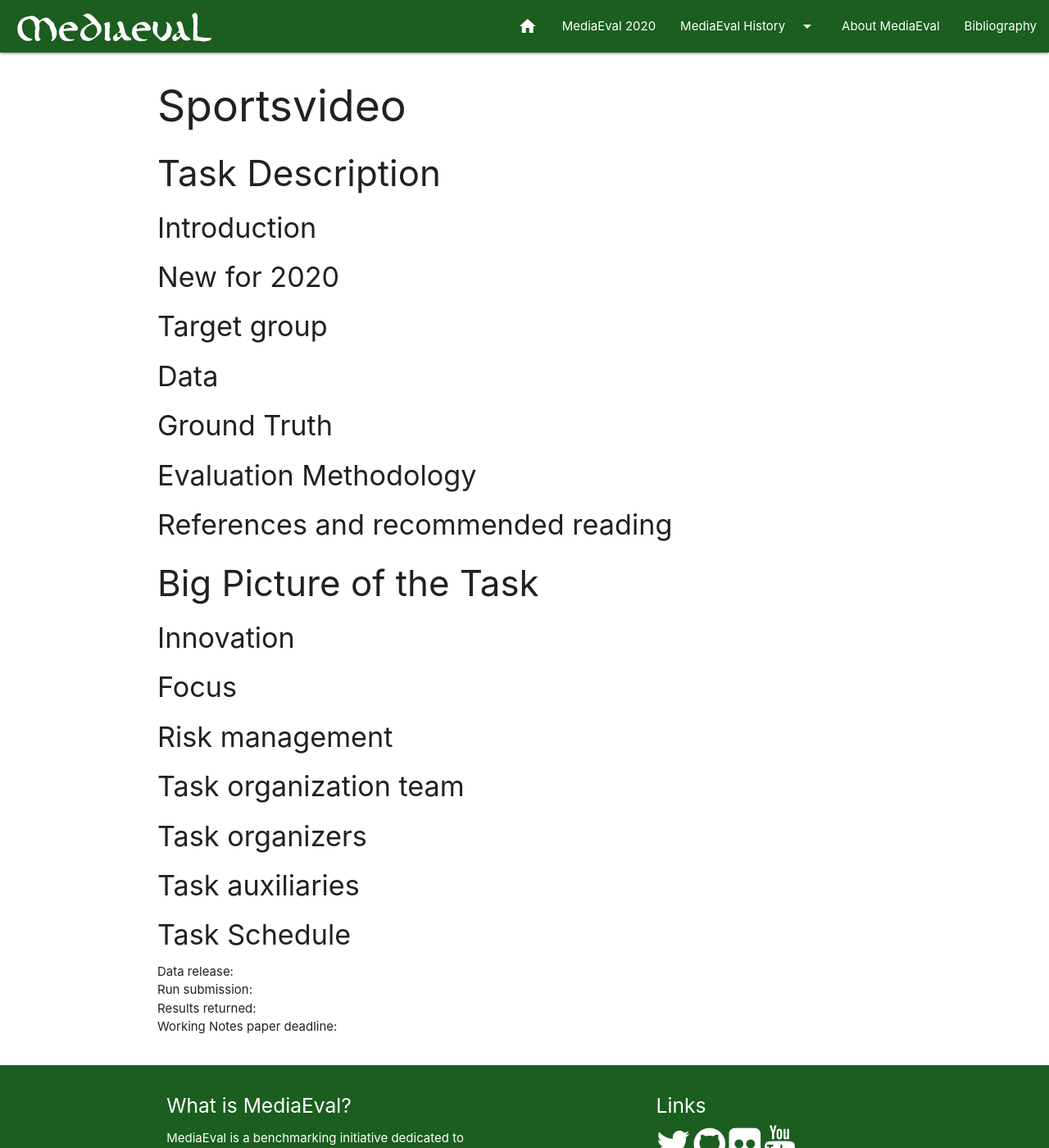
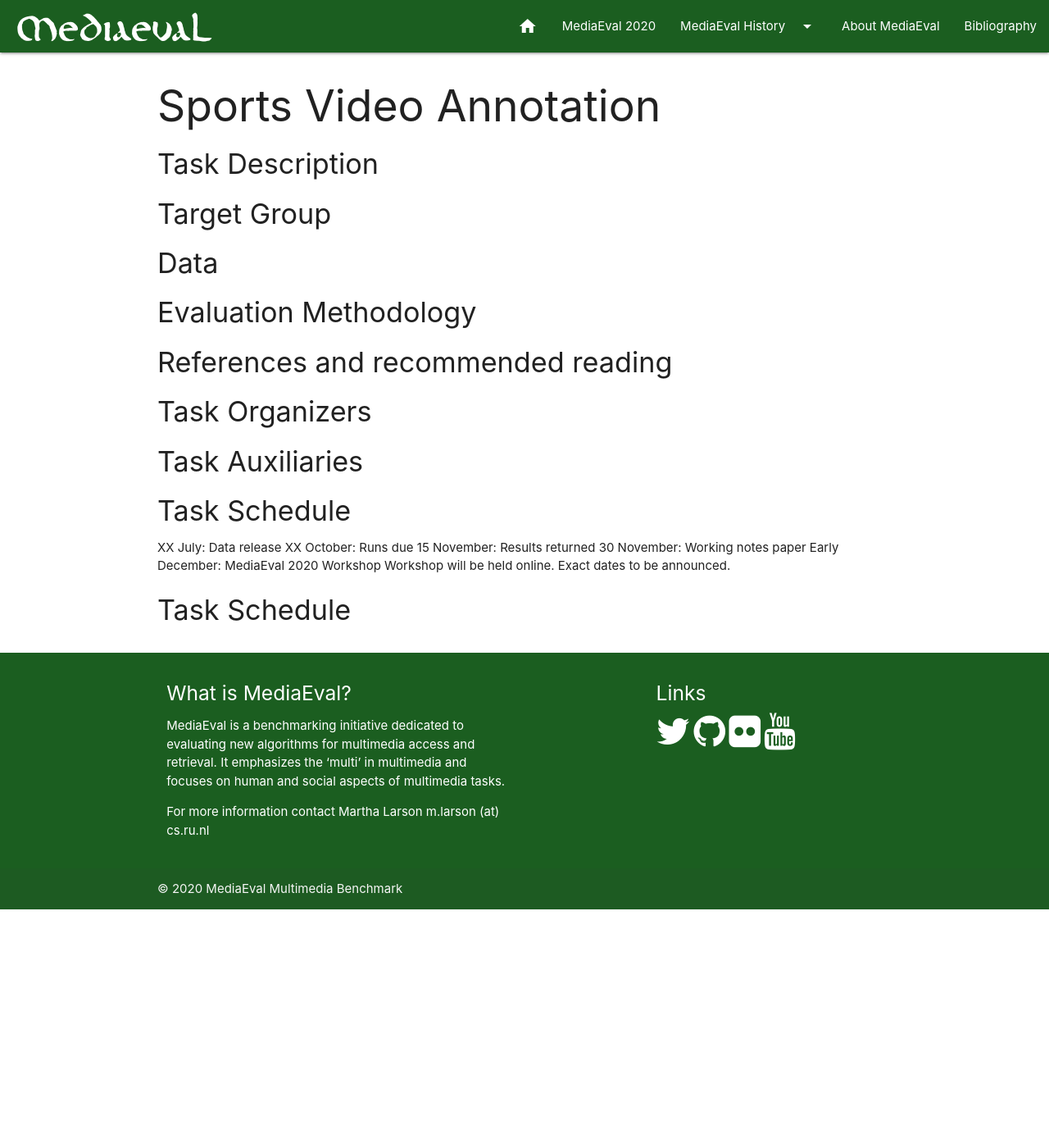
Before and after one commit to multimediaeval/multimediaeval.github.io, a Jekyll site: the page built from _editions/2020/tasks/sportsvideo.md, in a window 1280 px wide and 1400 px high. Shown: the whole window at 82% size. Built offline with Jekyll 4.4.1, drawn with Linux system fonts in a browser that asks for light colours.

Commit message:
Update sportsvideo.md
Added the blurb and changed the template.

```diff
--- a/_editions/2020/tasks/sportsvideo.md
+++ b/_editions/2020/tasks/sportsvideo.md
@@ -5,58 +5,45 @@
 hide: true
 
 # required info
-title:
-subtitle:
-blurb:
+title: Sports Video Annotation
+subtitle: Detection of Strokes in Table Tennis
+blurb: Participants are provided with a set of videos of table tennis games and are required to build a classification system that automatically labels video segments with the strokes that players can be seen using in those segments. The ultimate goal of this research is to produce automatic annotation tools for sport faculties, local clubs and associations to help coaches to better assess and advise athletes during training.
 ---
 
-<!-- # suggested structure below-->
-
-### Task Description
-
-#### Introduction
+<!-- # please respect the structure below-->
 
 
-#### New for 2020
+#### Task Description
 
 
-#### Target group
+#### Target Group
 
 
 #### Data
-
-
-#### Ground Truth
 
 
 #### Evaluation Methodology
 
 
 #### References and recommended reading
+<!-- # Please use the ACM format for references https://www.acm.org/publications/authors/reference-formatting (but no DOI needed)-->
+<!-- # The paper title should be a hyperlink leading to the paper online-->
 
 
-### Big Picture of the Task
-
-#### Innovation
+#### Task Organizers
+<!-- # add the email address of the contact organizer-->
 
 
-#### Focus
+#### Task Auxiliaries
+<!-- # if there are people helping with the task, but are not bearing the main responsibility for the task, they are auxiliaries. Please delete this heading if you have no auxiliaries-->
 
-
-#### Risk management
-
-
-#### Task organization team
-
-
-#### Task organizers
-
-
-#### Task auxiliaries
+#### Task Schedule
+XX July: Data release <!-- # Replace XX with your date. Latest possible is 31 July-->
+XX October: Runs due <!-- # Replace XX with your date. Latest possible is 31 October-->
+15 November: Results returned  <!-- Fixed. Please do not change-->
+30 November: Working notes paper  <!-- Fixed. Please do not change-->
+Early December: MediaEval 2020 Workshop <!-- Fixed. Please do not change-->
+Workshop will be held online. Exact dates to be announced.
 
 
 #### Task Schedule
-Data release: \\
-Run submission: \\
-Results returned: \\
-Working Notes paper deadline:
```
